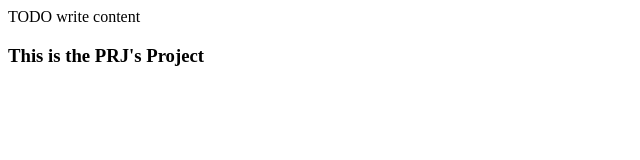
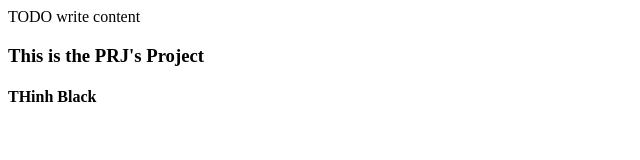
Before and after one commit to 3nam1doi/Assignment, a plain HTML site: page ShopManagement/web/index.html in a window 1280 px wide. Shown: the whole page, without its empty margins (0-640 px from the left). Drawn offline with Linux system fonts and the light colour scheme.

Commit message:
Add new text

```diff
--- a/ShopManagement/web/index.html
+++ b/ShopManagement/web/index.html
@@ -13,5 +13,6 @@
     <body>
         <div>TODO write content</div>
         <h3>This is the PRJ's Project</h3>
+        <h4>THinh Black</h4>
     </body>
 </html>
```
